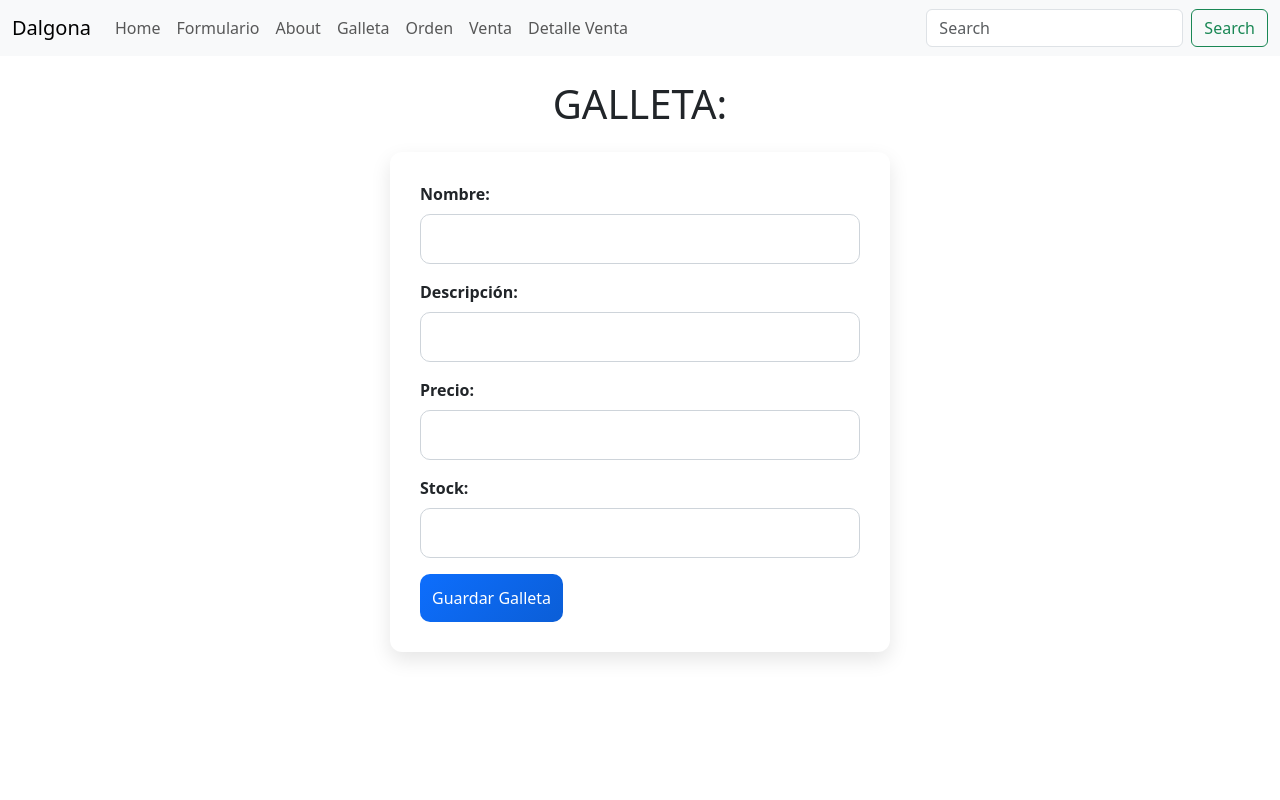
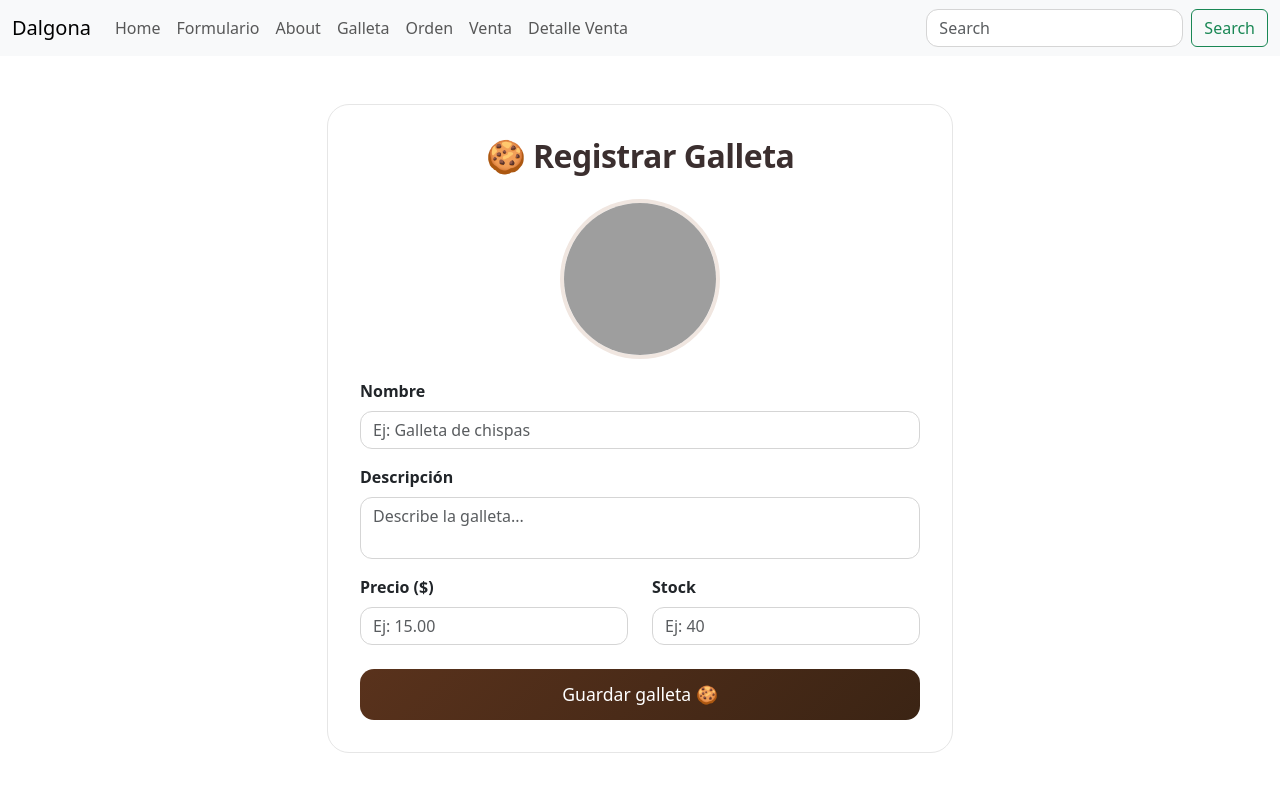
Before and after one commit to Onlinebusinessfy/Tienda_Galletas_Oficial, a Django app: page /galleta/ in a window 1280 px wide. Run offline with Django 5.2, Linux system fonts and the light colour scheme; grey boxes are pictures that could not be loaded.

Commit message:
Mejore los estilos de el Formulario y Galleta

```diff
--- a/templates/galleta.html
+++ b/templates/galleta.html
@@ -1,33 +1,128 @@
 {% extends 'base.html' %}
 
 {% block content %}
-<h1 class="mt-4">GALLETA:</h1>
 
-<div class="custom-form container mt-4">
+<style>
+/* ------- CARD ------- */
+.cookie-card {
+    border-radius: 22px;
+    background: #ffffff;
+    border: 1px solid #e6e6e6;
+    padding: 32px;
+    transition: 0.35s ease;
+}
+
+.cookie-card:hover {
+    transform: translateY(-4px);
+    box-shadow: 0 10px 25px rgba(0,0,0,0.12);
+}
+
+/* ------- TITULO ------- */
+.cookie-title {
+    font-size: 2rem;
+    font-weight: 800;
+    color: #3b2f2f;
+    letter-spacing: -0.5px;
+    animation: fadeIn 0.8s ease forwards;
+}
+
+/* ------- PREVIEW DE IMAGEN ------- */
+.cookie-preview {
+    width: 160px;
+    height: 160px;
+    border-radius: 50%;
+    object-fit: cover;
+    margin: 0 auto 20px auto;
+    display: block;
+    border: 4px solid #f0e6e0;
+    animation: popIn 0.5s ease forwards;
+}
+
+/* ------- INPUTS ------- */
+.form-control {
+    border-radius: 12px;
+    border: 1.5px solid #d5d5d5;
+    transition: 0.25s ease;
+}
+
+.form-control:focus {
+    border-color: #7c4a2d;
+    box-shadow: 0 0 6px rgba(124, 74, 45, 0.4);
+}
+
+/* ------- BOTÓN ------- */
+.btn-cookie {
+    background: linear-gradient(135deg, #59321c, #3b2414);
+    border: none;
+    padding: 12px 0;
+    border-radius: 14px;
+    font-size: 1.1rem;
+    transition: 0.25s ease;
+}
+
+.btn-cookie:hover {
+    background: linear-gradient(135deg, #6c3b22, #4a2e1a);
+    transform: translateY(-2px);
+}
+
+/* ------- ANIMACIONES ------- */
+@keyframes popIn {
+    from { transform: scale(0.7); opacity: 0; }
+    to { transform: scale(1); opacity: 1; }
+}
+
+@keyframes fadeIn {
+    from { opacity: 0; transform: translateY(-6px); }
+    to { opacity: 1; transform: translateY(0); }
+}
+
+/* Bloquear que el textarea se pueda agrandar */
+textarea {
+    resize: none;
+}
+</style>
+
+<div class="container mt-5" style="max-width: 650px;">
+    <div class="cookie-card">
+
+        <h2 class="text-center cookie-title mb-4">🍪 Registrar Galleta</h2>
+
+        <!-- IMAGEN PREVIEW (FIJA) -->
+        <img id="preview"
+             src="https://images.unsplash.com/photo-1436564989038-18b9958df72b"
+             class="cookie-preview"
+             alt="Vista previa de galleta">
+
         <form method="post">
             {% csrf_token %}
 
             <div class="mb-3">
-            <label class="form-label">Nombre:</label>
-            <input type="text" name="nombre" class="form-control" required>
+                <label class="form-label fw-semibold">Nombre</label>
+                <input type="text" name="nombre" class="form-control" required placeholder="Ej: Galleta de chispas">
             </div>
 
             <div class="mb-3">
-            <label class="form-label">Descripción:</label>
-            <input type="text" name="descripcion" class="form-control">
+                <label class="form-label fw-semibold">Descripción</label>
+                <textarea name="descripcion" class="form-control" rows="2" placeholder="Describe la galleta..."></textarea>
             </div>
 
-        <div class="mb-3">
-            <label class="form-label">Precio:</label>
-            <input type="number" name="precio" class="form-control" step="0.01" min="0">
+            <div class="row">
+                <div class="col-md-6 mb-3">
+                    <label class="form-label fw-semibold">Precio ($)</label>
+                    <input type="number" name="precio" class="form-control" step="0.01" min="0" placeholder="Ej: 15.00">
                 </div>
 
-        <div class="mb-3">
-            <label class="form-label">Stock:</label>
-            <input type="number" name="stock" class="form-control" min="0">
+                <div class="col-md-6 mb-3">
+                    <label class="form-label fw-semibold">Stock</label>
+                    <input type="number" name="stock" class="form-control" min="0" placeholder="Ej: 40">
+                </div>
             </div>
 
-        <button type="submit" class="btn btn-primary">Guardar Galleta</button>
+            <button type="submit" class="btn btn-cookie text-white w-100 mt-2">
+                Guardar galleta 🍪
+            </button>
         </form>
     </div>
+</div>
+
 {% endblock %}
```
Also changed, not shown: templates/formulario.html (+79 -14 lines). Lines whose indentation alone changed are shown as unchanged.
